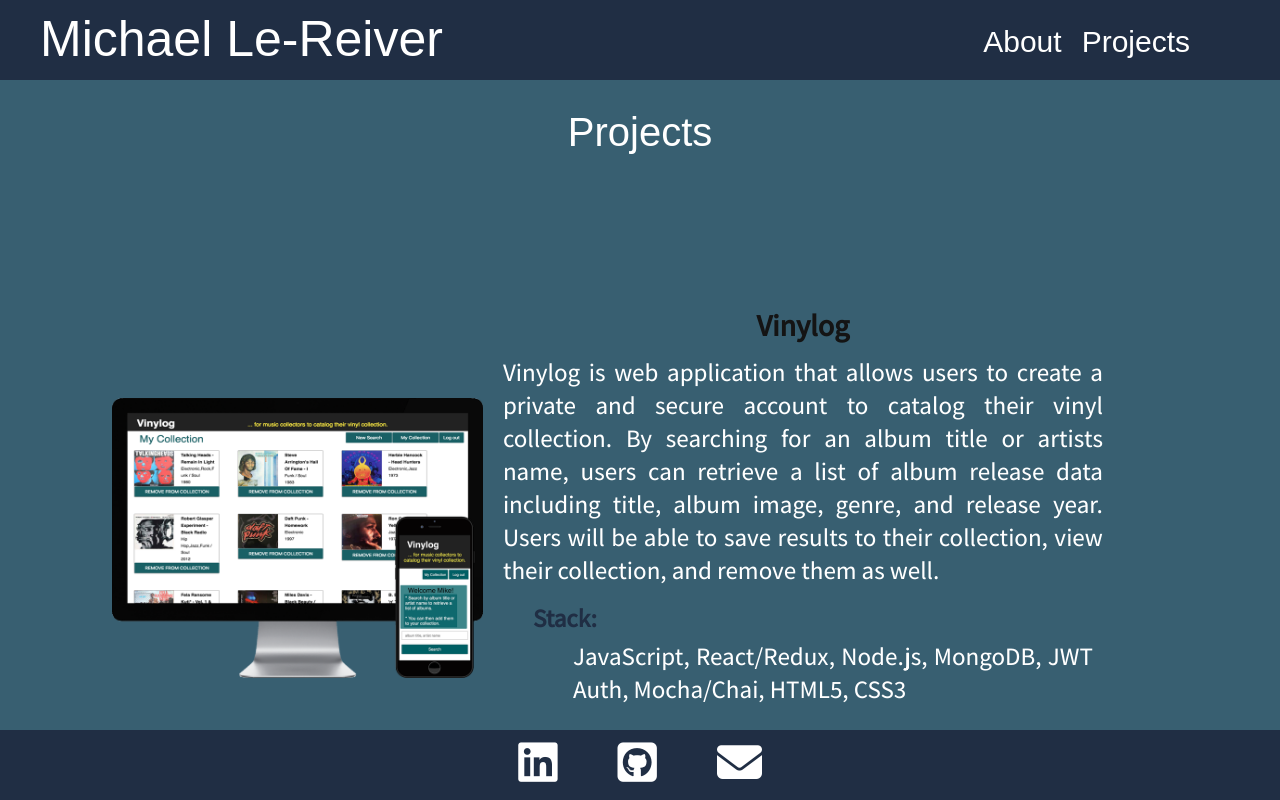
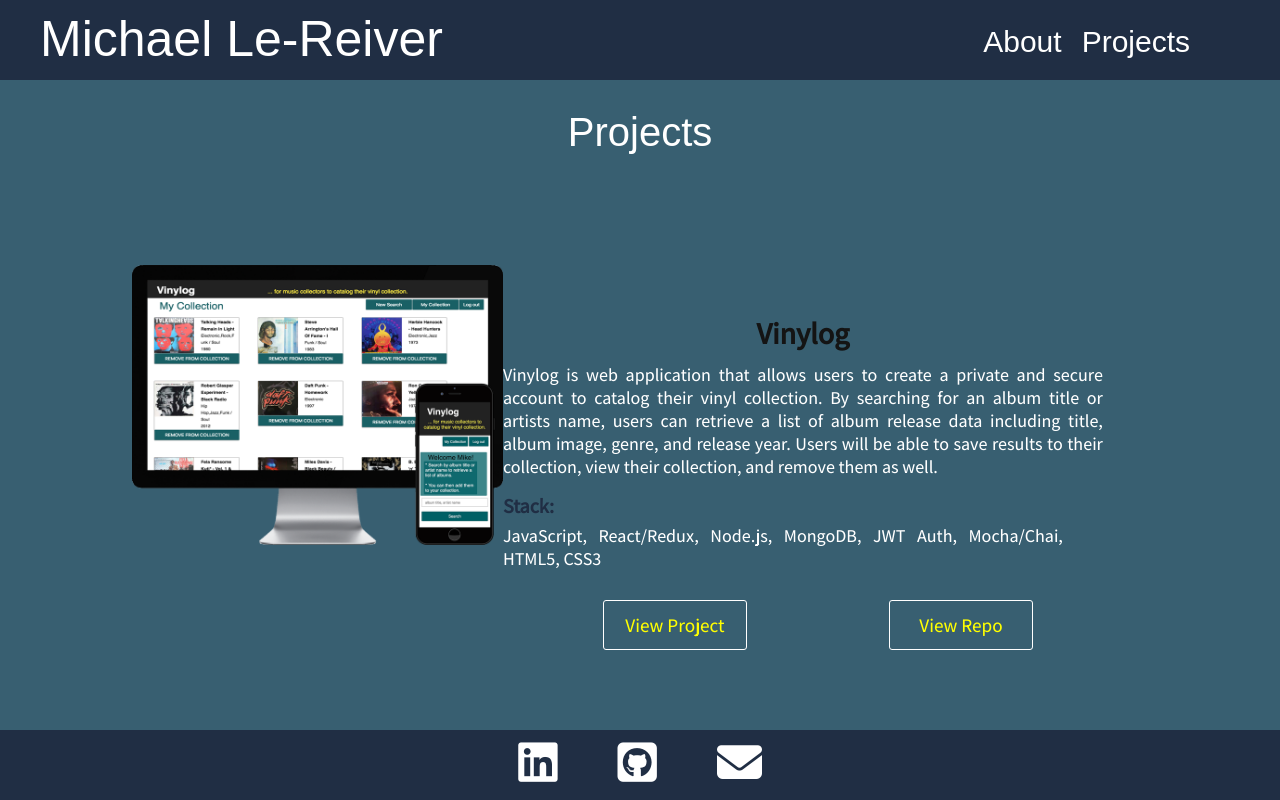
Before and after one commit to LeReiver/new-portfolio, a React (Create React App) app: page /projects in a window 1280 px wide. Shown: the top 800 px of the page. Built offline with nearby package versions, Linux system fonts and the light colour scheme; a web font is replaced by a local one.

Commit message:
modified font size ond spacing on projects

```diff
--- a/src/components/projects/projects.css
+++ b/src/components/projects/projects.css
@@ -27,15 +27,15 @@ p.p2 {
 
 p.p2.desc {
   padding: 10px 30px 35px 0;
-  font-size: 25px;
+  font-size: 18px;
 }
 
 p.p2.stack {
   color: rgb(32, 46, 68);
   padding: 0 20px;
-  font-size: 25px;
+  font-size: 20px;
   margin-top: -150px;
-  margin-left: 30px;
+  margin-left: -20px;
   font-weight: 600;
 }
 
@@ -45,8 +45,10 @@ p.p2.stack li {
 
 blockquote {
   margin-top: 5px;
+  margin-left: 0;
   color: white;
   font-weight: 300;
+  font-size: 18px;
 }
 
 .project-block {
@@ -228,13 +230,13 @@ blockquote {
   }
 
   p.p2.stack {
-    margin-left: 0;
+    /* margin-left: 0; */
     margin-bottom: 0px;
   }
 
-  blockquote {
+  /* blockquote {
     margin-left: 20px;
-  }
+  } */
 
 
 }
```
